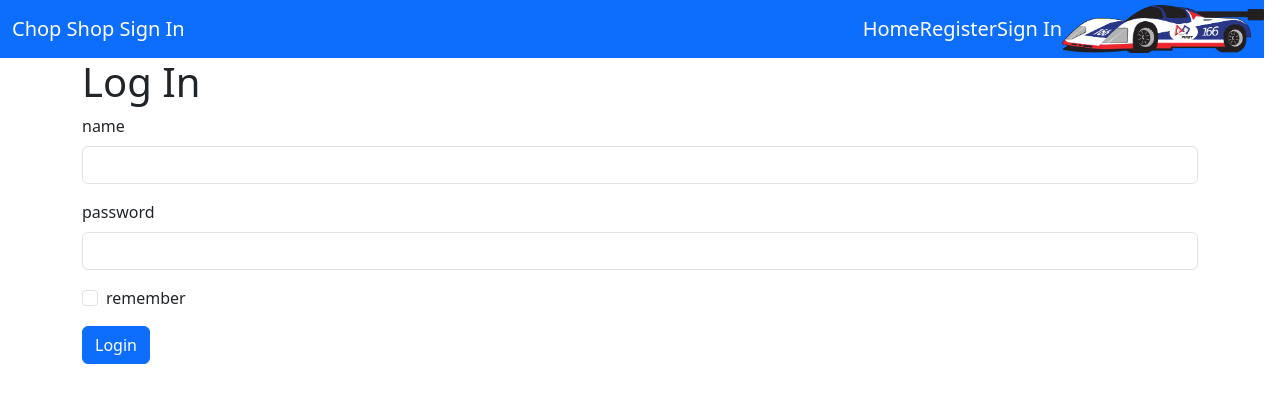
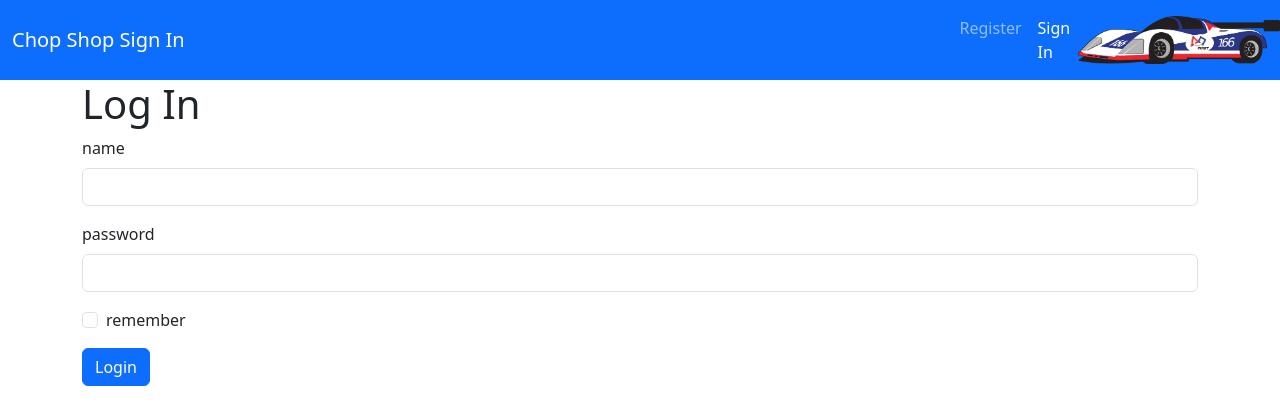
Before and after one commit to chopshop-166/SignInWebApp, a Flask app: a page that uses signinapp/templates/base.html in a window 1280 px wide. Shown: the top 420 px of the page. Run offline with Flask 2, Linux system fonts and the light colour scheme; parts of the project's set-up code (start-up, migrations or seed data) failed here and were passed over; some libraries are stand-ins or nearby versions.

Commit message:
Making navbar actually work

```diff
--- a/signinapp/templates/base.html
+++ b/signinapp/templates/base.html
@@ -19,23 +19,30 @@
 
 <body>
     <!-- Navigation -->
-    <nav class="navbar navbar-expand-lg navbar-dark navbar-brand bg-primary">
+    <nav class="navbar navbar-expand-lg navbar-dark bg-primary">
         <div class="container-fluid">
-            <a class="navbar-brand" href="#">Chop Shop Sign In</a>
+            <a class="navbar-brand" href="{{url_for('qr.index')}}">Chop Shop Sign In</a>
         </div>
-        {% block nav -%}
-        {{- render_nav_item("qr.index", "Home") -}}
-        {%- if current_user.is_authenticated -%}
+        <ul class="navbar-nav">
+            {%- if current_user.is_authenticated -%}
             {%- if current_user.admin -%}
-            {{- render_nav_item("admin.admin_users", "Admin Users") -}}
-            {{- render_nav_item("qr.export", "Export") -}}
+            <li class="nav-item dropdown">
+                <a class="nav-link dropdown-toggle" href="#" id="navbarAdminDropdown" role="button"
+                    data-bs-toggle="dropdown" aria-expanded="false">
+                    Admin
+                </a>
+                <ul class="dropdown-menu" aria-labelledby="navbarAdminDropdown">
+                    <li><a class="dropdown-item" href="{{url_for('admin.admin_users')}}">Admin Users</a></li>
+                </ul>
+            </li>
             {%- endif -%}
-            {{- render_nav_item("auth.logout", "Sign Out") -}}
-        {%- else -%}
-        {{- render_nav_item("auth.register", "Register") -}}
-        {{- render_nav_item("auth.login", "Sign In") -}}
-        {%- endif -%}
-        {%- endblock %}
+            {{- render_nav_item("qr.export", "Export", use_li=True) -}}
+            {{- render_nav_item("auth.logout", "Sign Out", use_li=True) -}}
+            {%- else -%}
+            {{- render_nav_item("auth.register", "Register", use_li=True) -}}
+            {{- render_nav_item("auth.login", "Sign In", use_li=True) -}}
+            {%- endif -%}
+        </ul>
         <div class="d-flex">
             <img src="{{ url_for('static', filename='logo.png')}}" height="48">
         </div>
--- a/signinapp/views.py
+++ b/signinapp/views.py
@@ -6,6 +6,7 @@ import flask_excel as excel
 from flask import Blueprint, Response, jsonify, request
 from flask.templating import render_template
 from flask_login import current_user, login_required
+
 from .model import model
 
 qrbp = Blueprint("qr", __name__)
```
